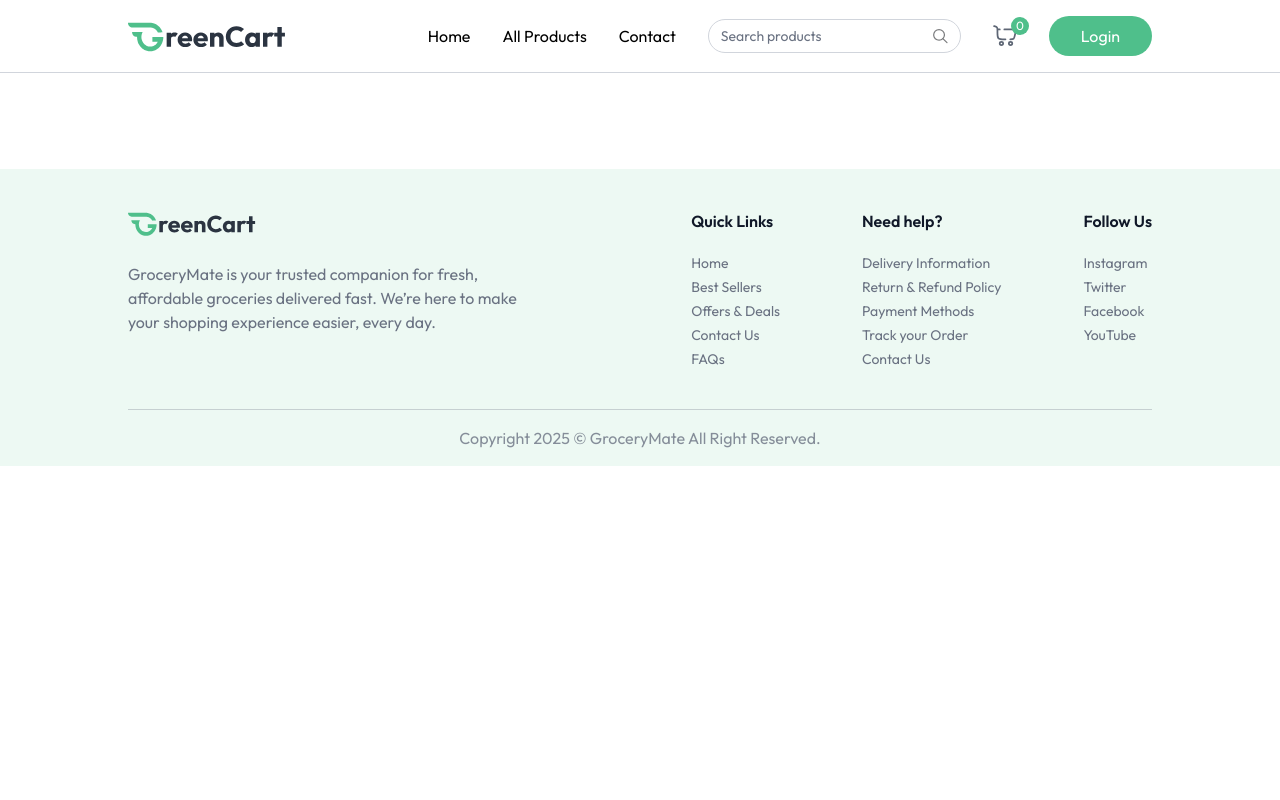
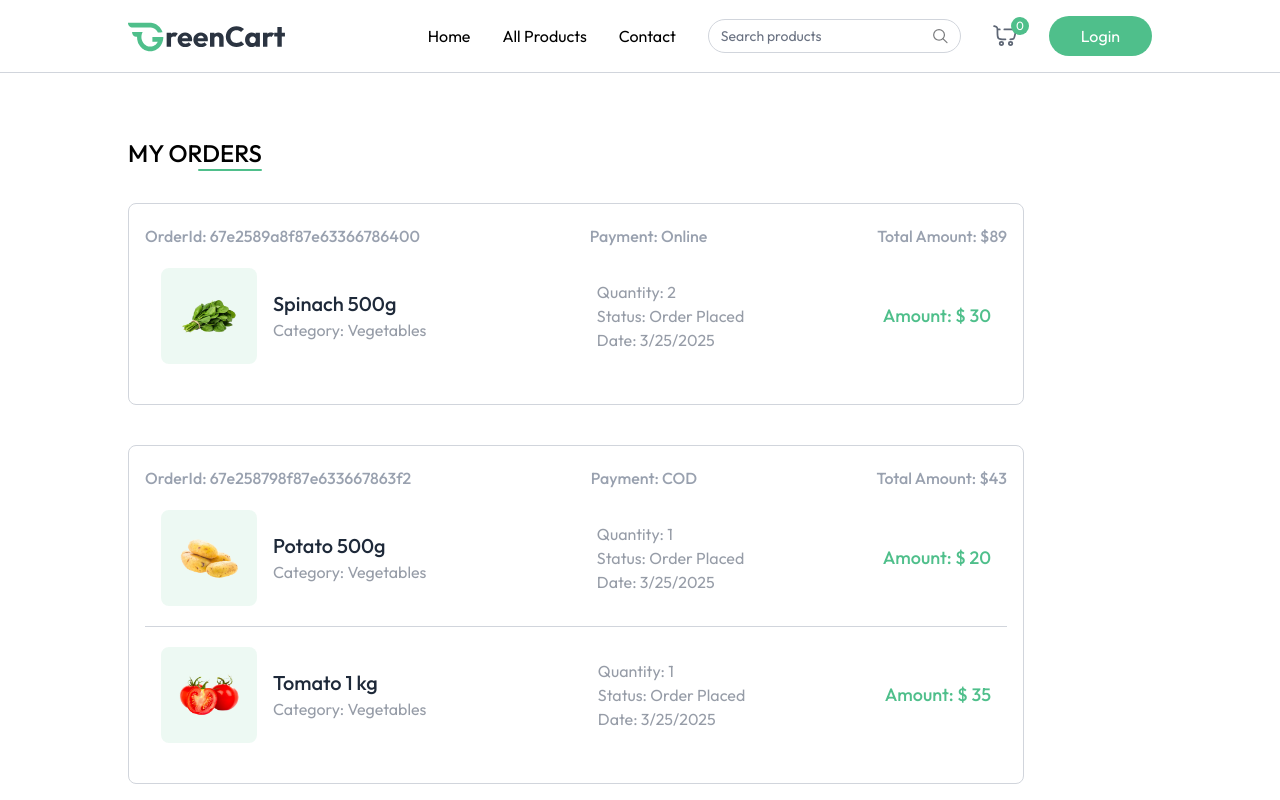
Before and after one commit to ayesorobolu/GroceryMate, a React (Vite) app in the folder Client/: page /my-orders in a window 1280 px wide. Shown: the top 800 px of the page. Built offline with nearby package versions, Linux system fonts and the light colour scheme.

Commit message:
Feat: added my orders page

```diff
--- a/Client/src/App.jsx
+++ b/Client/src/App.jsx
@@ -11,6 +11,7 @@
 import ProductDetails from './Pages/ProductDetails'
 import Cart from './Pages/Cart'
 import AddAddress from './Pages/AddAddress'
+import MyOrders from './Pages/MyOrders'
 
 const App = () => {
 
@@ -31,6 +32,7 @@
           <Route path='/products/:category/:id' element={ <ProductDetails />} />
           <Route path='/cart' element={ <Cart/>} />
           <Route path='/add-address' element={ <AddAddress/>} />
+          <Route path='/my-orders' element={ <MyOrders/>} />
         </Routes>
       </div>
      {! isSellerPath &&  <Footer/>}
--- a/Client/src/Components/ProductCard.jsx
+++ b/Client/src/Components/ProductCard.jsx
@@ -24,7 +24,7 @@
                 </div>
                 <div className="flex items-end justify-between mt-3">
                     <p className="md:text-xl text-base font-medium text-[var(--color-primary)]">
-                       {currency} ${product.offerPrice} {' '} <span className="text-gray-500/60 md:text-sm text-xs line-through">{currency}${product.price}</span>
+                       {currency} {product.offerPrice} {' '} <span className="text-gray-500/60 md:text-sm text-xs line-through">{currency}{product.price}</span>
                     </p>
                     <div onClick={(e) => {e.stopPropagation(); }} className="text-[var(--color-primary)]">
                         {!cartItems[product._id] ? (
--- a/Client/src/Context/AppContext.jsx
+++ b/Client/src/Context/AppContext.jsx
@@ -7,7 +7,7 @@
 
 export const AppContextProvider = ({children}) => {
 
-    const currency = import.meta.VITE_CURRENCY;
+    const currency = import.meta.env.VITE_CURRENCY;
 
     const navigate = useNavigate();
     const [user, setUser] = useState(null)
--- /dev/null
+++ b/Client/src/Pages/MyOrders.jsx
@@ -0,0 +1,58 @@
+import React, { useEffect, useState } from 'react'
+import { useAppContext } from '../Context/AppContext'
+import { dummyOrders } from '../assets/assets'
+
+const MyOrders = () => {
+    const [myOrders, setMyOrders] = useState([])
+    const {currency} = useAppContext()
+
+    const fetchMyOrders = async () => {
+        setMyOrders(dummyOrders)
+    }
+
+    useEffect(() => {
+        fetchMyOrders()
+    },[])
+  return (
+<div className='mt-16 pb-16'>
+   <div className='flex flex-col items-end w-max mb-8'>
+    <p className='text-2xl font-medium uppercase'>My Orders</p>
+    <div className='w-16 h-0.5 bg-[var(--color-primary)] rounded-full'></div>
+   </div>
+   {myOrders.map((order,index) => (
+    <div className='border border-gray-300 rounded-lg mb-10 p-4 py-5 max-w-4xl'>
+        <p className='flex justify-between md:items-center text-gray-400 md:font-medium max-md:flex-col'>
+            <span>OrderId: {order._id}</span>
+            <span>Payment: {order.paymentType}</span>
+            <span>Total Amount: {currency}{order.amount}</span>
+        </p>
+        {order.items.map((item,index) => (
+            <div key={index} className={`relative bg-white text-gray-500/70 ${order.items.length !== index + 1 && "border-b"} border-gray-300 flex flex-col md:flex-row md:items-center justify-between p-4 py-5 md:gap-16 w-full max-w-4xl`}>
+                <div className='flex items-center mb-4 md:mb-0'>
+                    <div className='bg-[var(--color-primary-10)] p-4 rounded-lg'>
+                        <img src={item.product.image[0]} alt="" className='w-16 h-16'/>
+                    </div>
+
+                    <div className='ml-4'>
+                        <h2 className='text-xl font-medium text-gray-800'>{item.product.name}</h2>
+                        <p>Category: {item.product.category}</p>
+                    </div>
+                </div>
+
+                <div className='flex flex-col justify-center md:ml-8 mb-4 md:mb-0'>
+                    <p> Quantity: {item.quantity || "1"} </p>
+                    <p> Status: {order.status} </p>
+                    <p> Date: {new Date(order.createdAt).toLocaleDateString()} </p>
+                </div>
+
+                <p className='text-[var(--color-primary)] text-lg font-medium'>Amount: {currency} {item.product.offerPrice * item.quantity}</p>
+            </div>
+        ) )}
+    </div>
+   ) )}
+
+</div>
+  )
+}
+
+export default MyOrders
```
